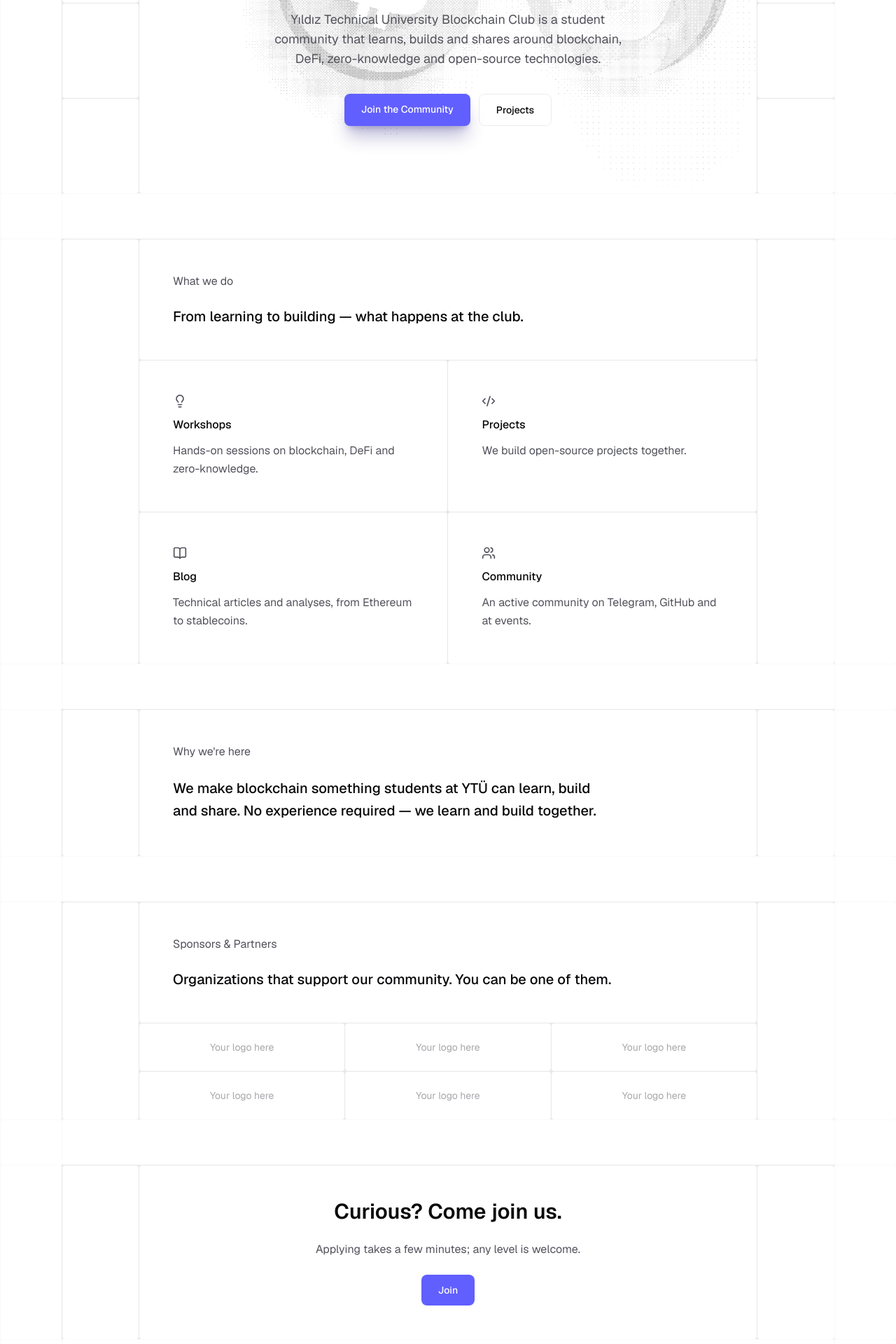
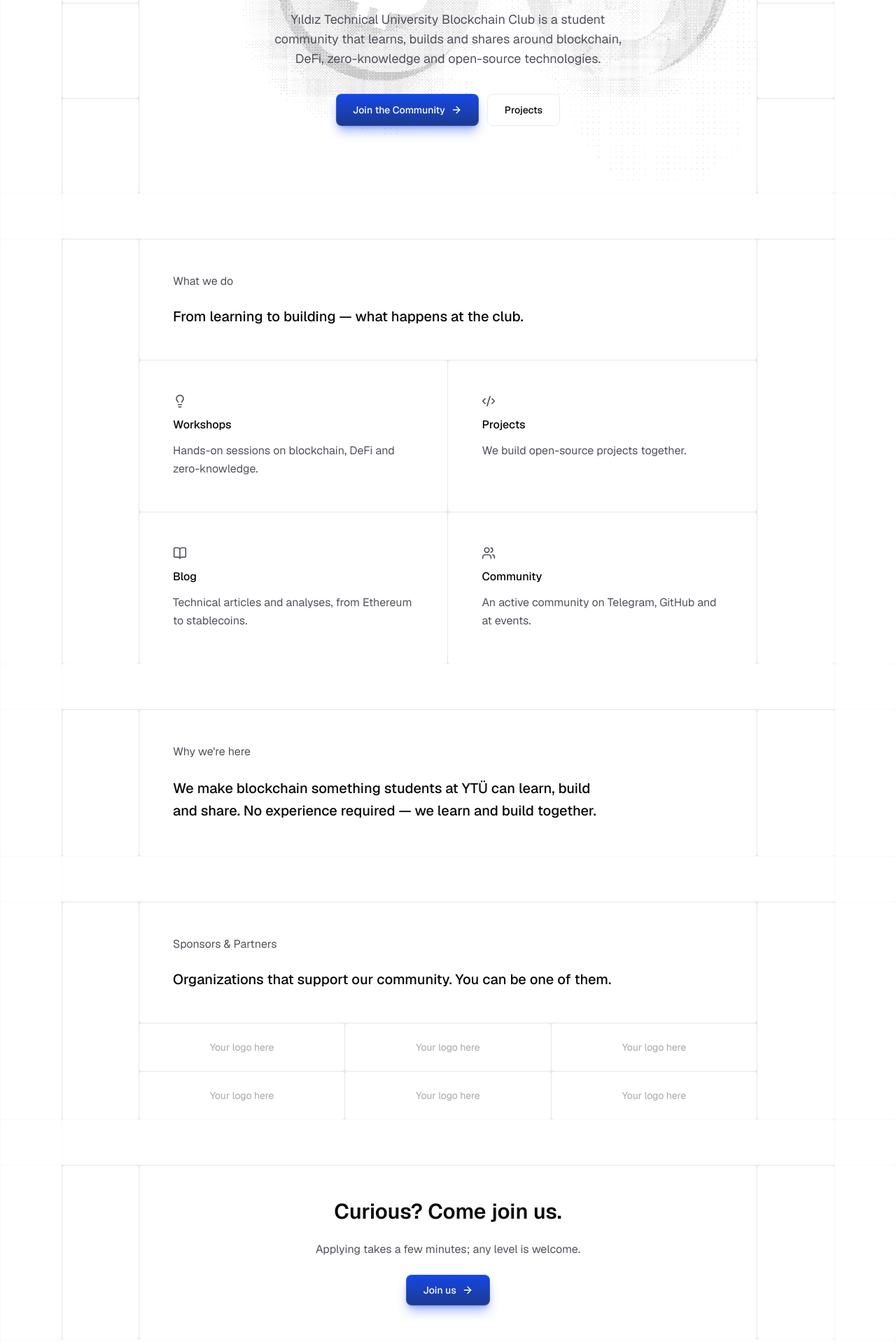
Before and after one commit to YTU-BLOCKCHAIN/ytu-blockchain-web, a Next.js app: page /en in a window 1280 px wide. Shown: the part 360-2280 px from the top of the page at 70% size. Built offline with nearby package versions, Linux system fonts and the light colour scheme; no server answers.

Commit message:
feat(ui): rename join CTAs to "Bize Katıl" and restyle primary buttons (#25)
* feat(i18n): rename join CTA label to "Bize Katıl" / "Join us"

* feat(ui): add shared Button component and restyle primary CTAs

```diff
--- a/messages/en.json
+++ b/messages/en.json
@@ -7,7 +7,7 @@
     "community": "Community",
     "sponsors": "Sponsors",
     "contact": "Contact",
-    "join": "Join"
+    "join": "Join us"
   },
   "Theme": {
     "toggle": "Toggle theme"
@@ -85,7 +85,7 @@
     "callToAction": {
       "heading": "Curious? Come join us.",
       "body": "Applying takes a few minutes; any level is welcome.",
-      "button": "Join"
+      "button": "Join us"
     }
   },
   "About": {
@@ -170,7 +170,7 @@
       },
       "note": "Don't see a spot that fits? We're always happy to meet new people.",
       "contactCta": "Get in touch",
-      "button": "Join"
+      "button": "Join us"
     }
   },
   "Projects": {
@@ -277,7 +277,7 @@
     "cta": {
       "heading": "Want to join us?",
       "body": "Becoming a member takes a few minutes; we welcome all levels.",
-      "button": "Join"
+      "button": "Join us"
     }
   },
   "Join": {
--- a/messages/tr.json
+++ b/messages/tr.json
@@ -7,7 +7,7 @@
     "community": "Topluluk",
     "sponsors": "Sponsorlar",
     "contact": "İletişim",
-    "join": "Üye Ol"
+    "join": "Bize Katıl"
   },
   "Theme": {
     "toggle": "Temayı değiştir"
@@ -85,7 +85,7 @@
     "callToAction": {
       "heading": "Merakın mı var? Aramıza katıl.",
       "body": "Üye başvurusu birkaç dakika sürer; seviye fark etmez.",
-      "button": "Üye Ol"
+      "button": "Bize Katıl"
     }
   },
   "About": {
@@ -170,7 +170,7 @@
       },
       "note": "Sana uygun bir alan göremedin mi? Yeni insanlarla tanışmaya her zaman açığız.",
       "contactCta": "İletişime geç",
-      "button": "Üye Ol"
+      "button": "Bize Katıl"
     }
   },
   "Projects": {
@@ -277,7 +277,7 @@
     "cta": {
       "heading": "Aramıza katılmak ister misin?",
       "body": "Üyelik birkaç dakika sürer; her seviye için açığız.",
-      "button": "Üye Ol"
+      "button": "Bize Katıl"
     }
   },
   "Join": {
--- a/src/components/Header.tsx
+++ b/src/components/Header.tsx
@@ -5,6 +5,7 @@ import { useTranslations } from 'next-intl';
 import { useState } from 'react';
 
 import { Logo } from '@/components/logo';
+import { buttonClasses } from '@/components/ui/button';
 import { Link } from '@/i18n/navigation';
 
 import LocaleSwitcher from './LocaleSwitcher';
@@ -53,7 +54,10 @@ export default function Header() {
             <LocaleSwitcher />
             <Link
               href="/join"
-              className="bg-primary text-primary-foreground ml-1 hidden rounded-md px-4 py-2 text-sm font-medium transition-opacity hover:opacity-90 sm:inline-flex"
+              className={buttonClasses({
+                size: 'sm',
+                className: 'ml-1 max-sm:hidden',
+              })}
             >
               {t('join')}
             </Link>
@@ -83,7 +87,10 @@ export default function Header() {
             <Link
               href="/join"
               onClick={() => setOpen(false)}
-              className="bg-primary text-primary-foreground mt-2 rounded-md px-4 py-2 text-center text-sm font-medium"
+              className={buttonClasses({
+                size: 'sm',
+                className: 'mt-2 w-full',
+              })}
             >
               {t('join')}
             </Link>
--- a/src/components/about/about-sections.tsx
+++ b/src/components/about/about-sections.tsx
@@ -10,6 +10,7 @@ import { useTranslations } from 'next-intl';
 
 import { cn } from '@/lib/utils';
 import { Container } from '@/components/container';
+import { ButtonLink } from '@/components/ui/button';
 import { Link } from '@/i18n/navigation';
 
 export function AboutHero() {
@@ -346,12 +347,9 @@ export function AboutJoin() {
             </div>
 
             <div data-grid-content className="@4xl:p-12 p-6">
-              <Link
-                href="/join"
-                className="bg-primary text-primary-foreground inline-flex rounded-md px-6 py-3 text-sm font-medium shadow-xl shadow-indigo-900/30 transition-opacity hover:opacity-90"
-              >
+              <ButtonLink href="/join" withArrow>
                 {t('button')}
-              </Link>
+              </ButtonLink>
             </div>
           </div>
 
--- a/src/components/community/community-sections.tsx
+++ b/src/components/community/community-sections.tsx
@@ -2,7 +2,7 @@ import { ArrowUpRight } from 'lucide-react';
 import { useTranslations } from 'next-intl';
 
 import { Container } from '@/components/container';
-import { Link } from '@/i18n/navigation';
+import { ButtonLink } from '@/components/ui/button';
 import { siteConfig } from '@/lib/site';
 
 export function CommunityHero() {
@@ -141,12 +141,9 @@ export function CommunityCta() {
               <p className="text-muted-foreground max-w-xl text-balance">
                 {t('body')}
               </p>
-              <Link
-                href="/join"
-                className="bg-primary text-primary-foreground rounded-md px-6 py-3 text-sm font-medium transition-opacity hover:opacity-90"
-              >
+              <ButtonLink href="/join" withArrow>
                 {t('button')}
-              </Link>
+              </ButtonLink>
             </div>
           </div>
 
--- a/src/components/landing/landing-sections.tsx
+++ b/src/components/landing/landing-sections.tsx
@@ -2,7 +2,7 @@ import { BookOpen, Code2, Lightbulb, Users } from 'lucide-react';
 import { useTranslations } from 'next-intl';
 
 import { Container } from '@/components/container';
-import { Link } from '@/i18n/navigation';
+import { ButtonLink } from '@/components/ui/button';
 
 export function LandingHero() {
   const t = useTranslations('Landing');
@@ -53,18 +53,12 @@ export function LandingHero() {
                   {t('subtitle')}
                 </p>
                 <div className="mt-9 flex flex-wrap justify-center gap-3">
-                  <Link
-                    href="/join"
-                    className="bg-primary text-primary-foreground rounded-md px-6 py-3 text-sm font-medium shadow-xl shadow-indigo-900/30 transition-opacity hover:opacity-90"
-                  >
+                  <ButtonLink href="/join" withArrow>
                     {t('cta')}
-                  </Link>
-                  <Link
-                    href="/projects"
-                    className="border-border hover:bg-accent rounded-md border px-6 py-3 text-sm font-medium transition-colors"
-                  >
+                  </ButtonLink>
+                  <ButtonLink href="/projects" variant="outline">
                     {t('ctaSecondary')}
-                  </Link>
+                  </ButtonLink>
                 </div>
               </div>
             </div>
@@ -250,12 +244,9 @@ export function LandingCta() {
               <p className="text-muted-foreground max-w-xl text-balance">
                 {t('body')}
               </p>
-              <Link
-                href="/join"
-                className="bg-primary text-primary-foreground rounded-md px-6 py-3 text-sm font-medium transition-opacity hover:opacity-90"
-              >
+              <ButtonLink href="/join" withArrow>
                 {t('button')}
-              </Link>
+              </ButtonLink>
             </div>
           </div>
 
--- a/src/components/mailto-form.tsx
+++ b/src/components/mailto-form.tsx
@@ -1,6 +1,8 @@
 'use client';
 
 import type { FormEvent } from 'react';
+
+import { buttonClasses } from '@/components/ui/button';
 
 export type MailtoField = {
   /** Form alanı adı (mailto gövdesinde etiketle birlikte kullanılır). */
@@ -85,10 +87,7 @@ export function MailtoForm({
         </div>
       ))}
 
-      <button
-        type="submit"
-        className="bg-primary text-primary-foreground rounded-md px-6 py-3 text-sm font-medium transition-opacity hover:opacity-90"
-      >
+      <button type="submit" className={buttonClasses()}>
         {submitLabel}
       </button>
     </form>
--- /dev/null
+++ b/src/components/ui/button.tsx
@@ -0,0 +1,66 @@
+import type { ComponentProps, ReactNode } from 'react';
+import { ArrowRight } from 'lucide-react';
+
+import { cn } from '@/lib/utils';
+import { Link } from '@/i18n/navigation';
+
+type ButtonVariant = 'primary' | 'outline';
+type ButtonSize = 'default' | 'sm';
+
+/**
+ * Site geneli buton stili. Link / <button> / <a> fark etmeksizin tek kaynak.
+ * primary = indigo dolgu + indigo parıltı gölge, hover'da hafif kalkma +
+ * parlaklaşma, tıklamada basılma; outline = kenarlıklı ikincil. Tema
+ * token'larından (primary/ring/background) beslenir → light+dark otomatik.
+ */
+export function buttonClasses({
+  variant = 'primary',
+  size = 'default',
+  className,
+}: {
+  variant?: ButtonVariant;
+  size?: ButtonSize;
+  className?: string;
+} = {}) {
+  return cn(
+    'group inline-flex items-center justify-center gap-2 rounded-md font-medium whitespace-nowrap transition-all duration-200 focus-visible:ring-ring focus-visible:ring-offset-background focus-visible:ring-2 focus-visible:ring-offset-2 focus-visible:outline-none',
+    size === 'default' && 'px-6 py-3 text-sm',
+    size === 'sm' && 'px-4 py-2 text-sm',
+    variant === 'primary' &&
+      'bg-linear-to-b from-blue-700 to-blue-900 text-white inset-ring-1 inset-ring-white/15 shadow-blue-700/40 hover:shadow-blue-700/60 shadow-lg hover:-translate-y-0.5 hover:from-blue-600 hover:to-blue-800 hover:shadow-xl active:translate-y-0 active:brightness-95 active:shadow-md',
+    variant === 'outline' &&
+      'border-border hover:bg-accent border bg-transparent hover:-translate-y-0.5 active:translate-y-0',
+    className,
+  );
+}
+
+/** i18n Link'i buton olarak çizer; opsiyonel ok ikonu hover'da hafif kayar. */
+export function ButtonLink({
+  href,
+  children,
+  variant = 'primary',
+  size = 'default',
+  withArrow = false,
+  className,
+  ...props
+}: {
+  href: ComponentProps<typeof Link>['href'];
+  children: ReactNode;
+  variant?: ButtonVariant;
+  size?: ButtonSize;
+  withArrow?: boolean;
+  className?: string;
+} & Omit<ComponentProps<typeof Link>, 'href' | 'className' | 'children'>) {
+  return (
+    <Link
+      href={href}
+      className={buttonClasses({ variant, size, className })}
+      {...props}
+    >
+      {children}
+      {withArrow && (
+        <ArrowRight className="size-4 transition-transform duration-200 group-hover:translate-x-0.5" />
+      )}
+    </Link>
+  );
+}
```
